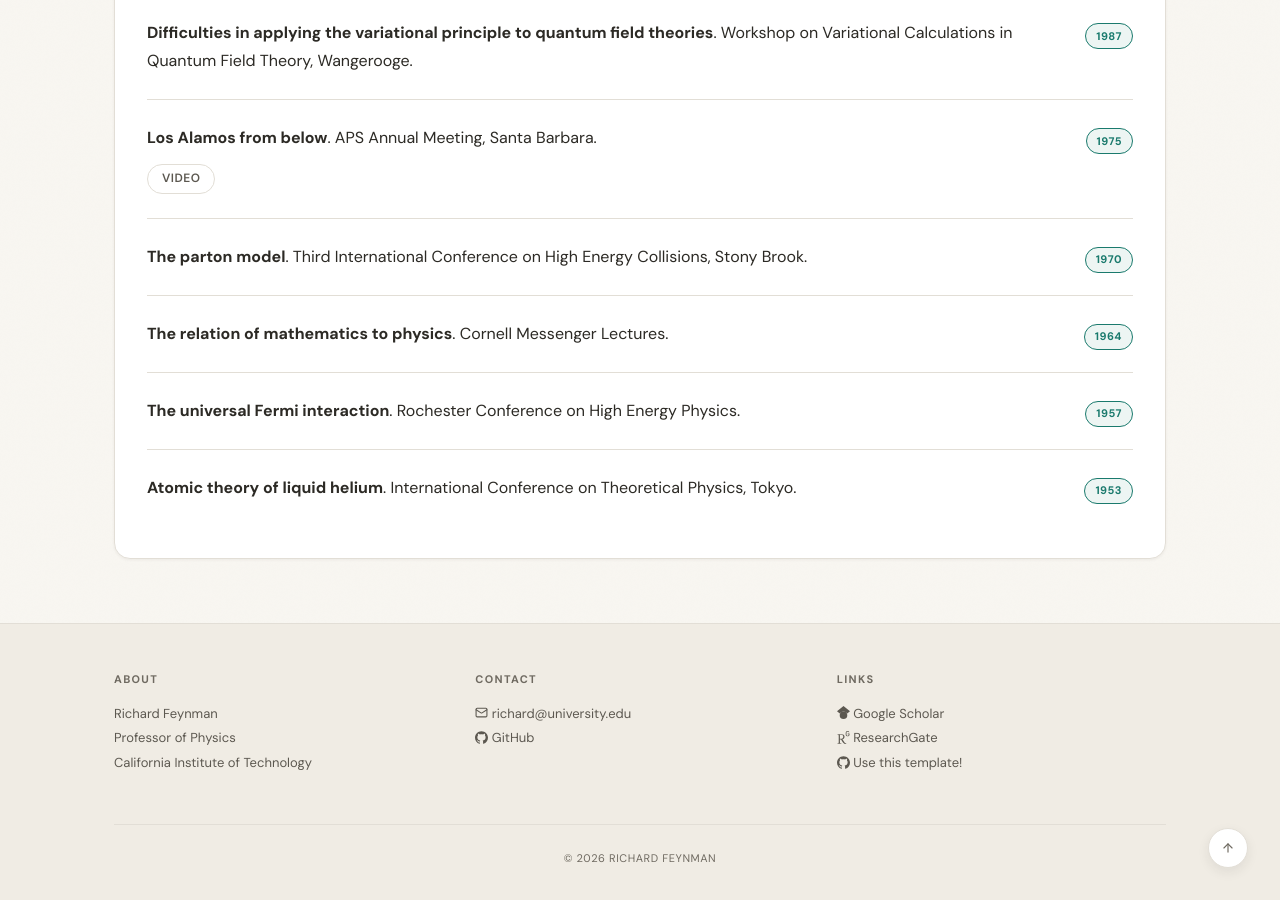
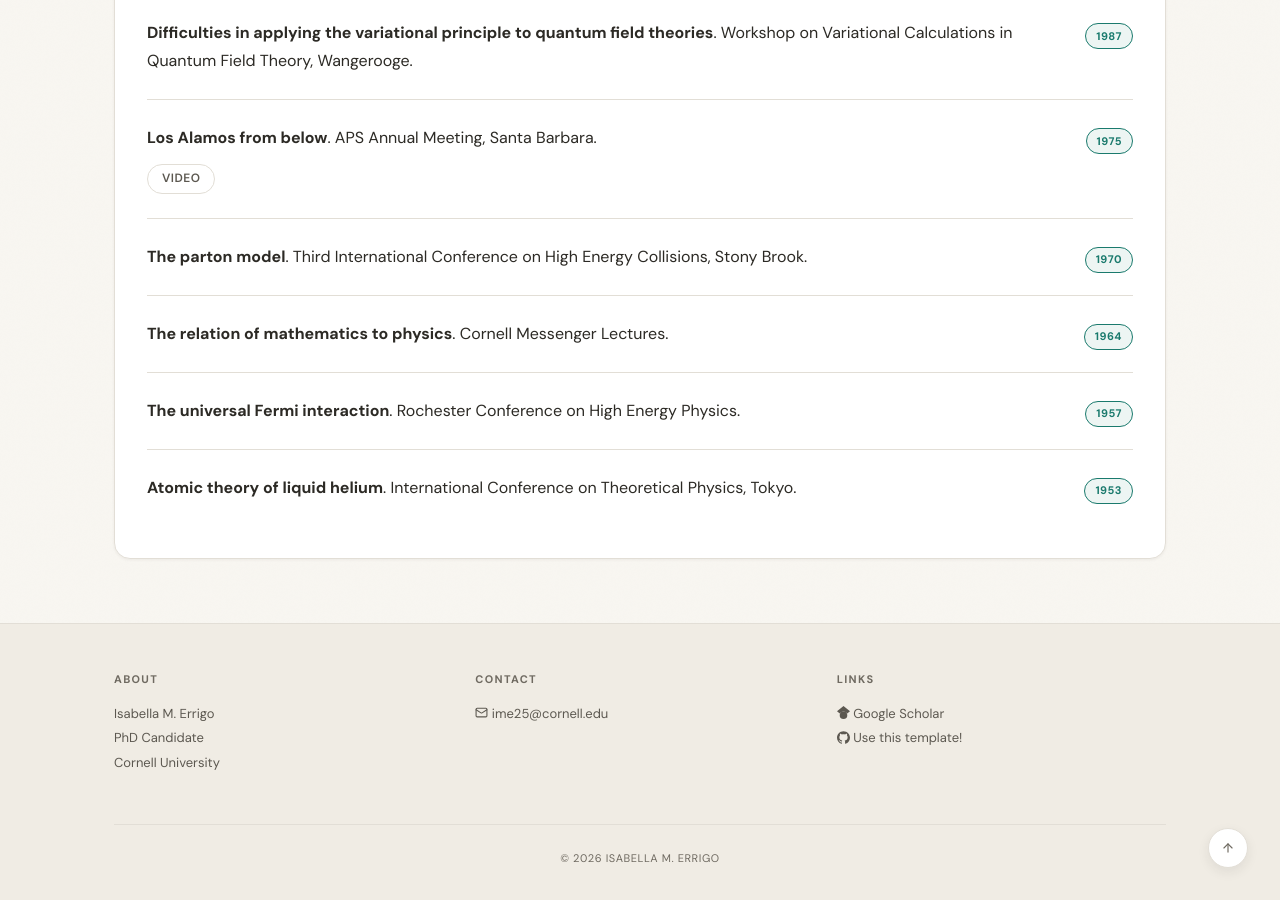
Before and after one commit to imerrigo/disturbedwaters, a Jekyll site: the page built from _pages/cv.md, in a window 1280 px wide and 900 px high, scrolled down 819 px. Built offline with Jekyll 4.4.1, drawn with Linux system fonts in a browser that asks for light colours; some of the changed text lies outside the part shown.

```diff
--- a/_config.yml
+++ b/_config.yml
@@ -1,19 +1,19 @@
 # ============================================================
 # STEP 1: Your Identity (required)
 # ============================================================
-name: "Richard Feynman"
-title: "Professor of Physics"
-institution: "California Institute of Technology"
-email: richard@university.edu
+name: "Isabella M. Errigo"
+title: "PhD Candidate"
+institution: "Cornell University"
+email: ime25@cornell.edu
 photo: headshot.jpg  # place your photo in images/
 
 # ============================================================
 # STEP 2: Your Links (optional -- leave blank to hide an icon)
 # ============================================================
 links:
-  google_scholar: "https://scholar.google.com/citations?user=B7vSqZsAAAAJ"
-  github: "https://github.com/"
-  researchgate: "https://www.researchgate.net/"
+  google_scholar: "https://scholar.google.com/citations?user=M5_CJKEAAAAJ&hl=en&oi=ao"
+  github: ""
+  researchgate: ""
   orcid: ""
   twitter: ""
   linkedin: ""
@@ -25,7 +25,7 @@ links:
 accent_color: "#1a7a6d"      # theme color; light and dark variants are derived automatically
 dark_mode: true              # set to false to disable dark mode entirely
 math: false                  # true loads MathJax on every page; or add `math: true` to individual pages
-description: "Academic webpage of Dr. Richard Feynman"
+description:
 
 # When deploying with the included GitHub Actions workflow these are filled
 # in automatically from your Pages settings (user site, project site, or
@@ -48,11 +48,8 @@ analytics:
 # navbar text without changing the URL.
 nav_pages:
   - name: about
-  - name: publications
-  - name: talks
+  - name: cv
   - name: research
-  - name: software
-  - name: team
   - name: teaching
   - name: blog
 
```
Also changed, not shown: _pages/allnews.md (deleted, +0 -18 lines), _pages/home.md (+4 -3 lines), _pages/publications.md (deleted, +0 -23 lines), _pages/software.md (deleted, +0 -27 lines), _pages/team.md (deleted, +0 -80 lines), _pages/cv.md (renamed from _pages/talks.md), 2 other files.
